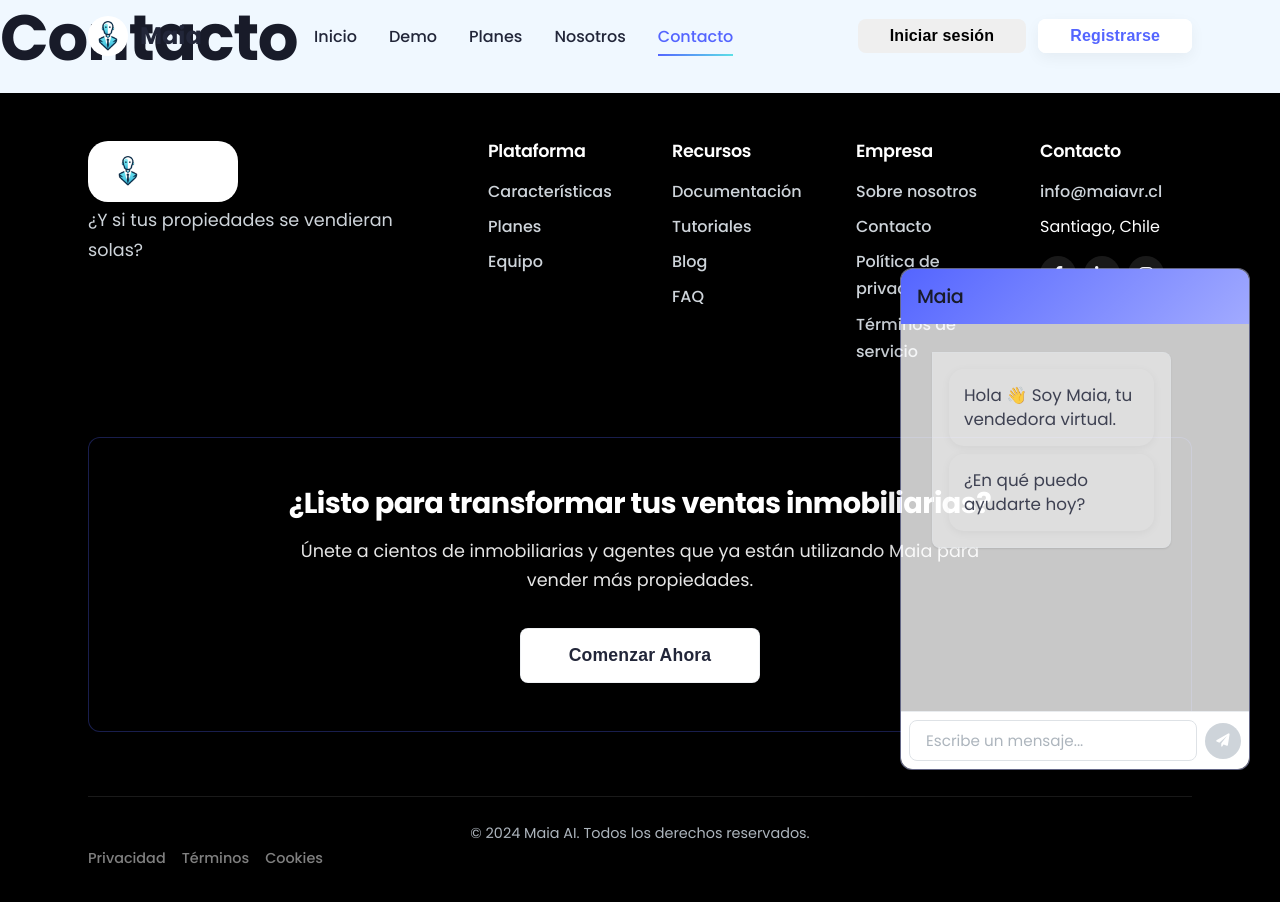
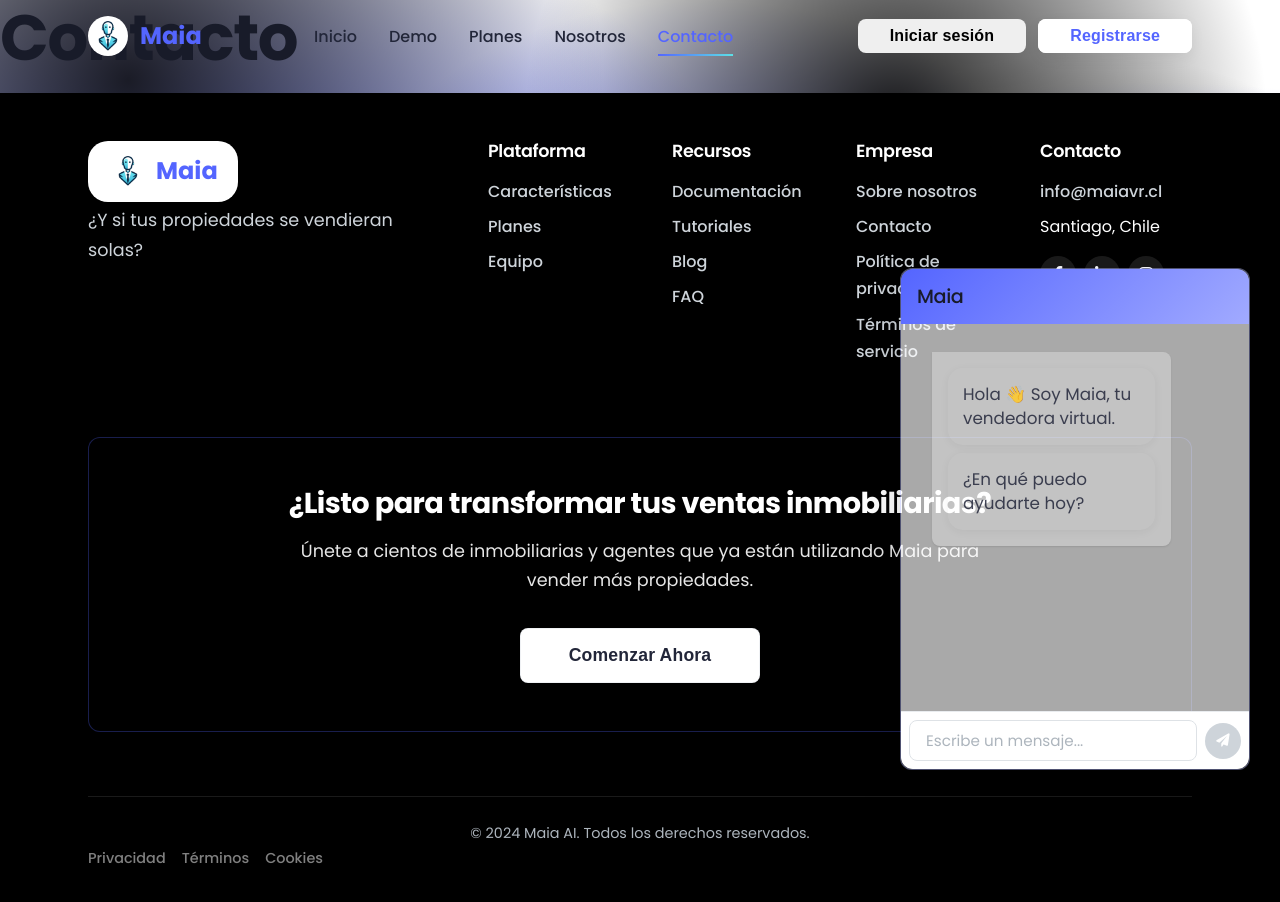
Before and after one commit to jprojas2/Maia-web, a Vue app: page /contact in a window 1280 px wide. Built offline with nearby package versions, Linux system fonts and the light colour scheme.

Commit message:
Update UI: Change logo text to purple, reduce chat opacity to 30%, fix background pattern visibility

```diff
--- a/src/App.vue
+++ b/src/App.vue
@@ -78,24 +78,24 @@
   // Purple spots
   &::before {
     background-image:
-      radial-gradient(ellipse at 15% 25%, rgba(84, 101, 255, 0.6) 0%, rgba(84, 101, 255, 0) 25%),
-      radial-gradient(circle at 35% 65%, rgba(84, 101, 255, 0.5) 0%, rgba(84, 101, 255, 0) 30%),
-      radial-gradient(ellipse at 55% 35%, rgba(84, 101, 255, 0.6) 0%, rgba(84, 101, 255, 0) 28%),
-      radial-gradient(circle at 75% 80%, rgba(84, 101, 255, 0.5) 0%, rgba(84, 101, 255, 0) 32%),
-      radial-gradient(ellipse at 90% 40%, rgba(84, 101, 255, 0.6) 0%, rgba(84, 101, 255, 0) 25%),
-      radial-gradient(circle at 25% 90%, rgba(84, 101, 255, 0.5) 0%, rgba(84, 101, 255, 0) 28%);
+      radial-gradient(ellipse at 15% 25%, rgba(84, 101, 255, 0.8) 0%, rgba(84, 101, 255, 0) 35%),
+      radial-gradient(circle at 35% 65%, rgba(84, 101, 255, 0.7) 0%, rgba(84, 101, 255, 0) 40%),
+      radial-gradient(ellipse at 55% 35%, rgba(84, 101, 255, 0.8) 0%, rgba(84, 101, 255, 0) 38%),
+      radial-gradient(circle at 75% 80%, rgba(84, 101, 255, 0.7) 0%, rgba(84, 101, 255, 0) 42%),
+      radial-gradient(ellipse at 90% 40%, rgba(84, 101, 255, 0.8) 0%, rgba(84, 101, 255, 0) 35%),
+      radial-gradient(circle at 25% 90%, rgba(84, 101, 255, 0.7) 0%, rgba(84, 101, 255, 0) 38%);
   }
 
   // Black spots
   &::after {
     background-image:
-      radial-gradient(circle at 10% 10%, rgba(0, 0, 0, 0.65) 0%, rgba(0, 0, 0, 0) 25%),
-      radial-gradient(ellipse at 30% 45%, rgba(0, 0, 0, 0.7) 0%, rgba(0, 0, 0, 0) 24%),
-      radial-gradient(ellipse at 50% 70%, rgba(0, 0, 0, 0.65) 0%, rgba(0, 0, 0, 0) 28%),
-      radial-gradient(circle at 70% 15%, rgba(0, 0, 0, 0.7) 0%, rgba(0, 0, 0, 0) 23%),
-      radial-gradient(circle at 85% 60%, rgba(0, 0, 0, 0.65) 0%, rgba(0, 0, 0, 0) 26%),
-      radial-gradient(ellipse at 15% 70%, rgba(0, 0, 0, 0.7) 0%, rgba(0, 0, 0, 0) 22%),
-      radial-gradient(circle at 60% 95%, rgba(0, 0, 0, 0.65) 0%, rgba(0, 0, 0, 0) 25%);
+      radial-gradient(circle at 10% 10%, rgba(0, 0, 0, 0.85) 0%, rgba(0, 0, 0, 0) 35%),
+      radial-gradient(ellipse at 30% 45%, rgba(0, 0, 0, 0.9) 0%, rgba(0, 0, 0, 0) 34%),
+      radial-gradient(ellipse at 50% 70%, rgba(0, 0, 0, 0.85) 0%, rgba(0, 0, 0, 0) 38%),
+      radial-gradient(circle at 70% 15%, rgba(0, 0, 0, 0.9) 0%, rgba(0, 0, 0, 0) 33%),
+      radial-gradient(circle at 85% 60%, rgba(0, 0, 0, 0.85) 0%, rgba(0, 0, 0, 0) 36%),
+      radial-gradient(ellipse at 15% 70%, rgba(0, 0, 0, 0.9) 0%, rgba(0, 0, 0, 0) 32%),
+      radial-gradient(circle at 60% 95%, rgba(0, 0, 0, 0.85) 0%, rgba(0, 0, 0, 0) 35%);
   }
 }
 
--- a/src/components/layout/AppFooter.vue
+++ b/src/components/layout/AppFooter.vue
@@ -5,7 +5,7 @@
         <div class="footer__logo">
           <div class="logo-container">
             <img src="@/assets/logomaia.png" alt="Maia" class="logo__image" />
-            <span class="logo__text">Maia</span>
+            <span class="logo__text purple-text">Maia</span>
           </div>
           <p class="footer-tagline">¿Y si tus propiedades se vendieran solas?</p>
         </div>
@@ -148,6 +148,10 @@
   color: white;
 }
 
+.purple-text {
+  color: $primary !important;
+}
+
 .footer-tagline {
   font-size: 1.1rem;
   color: $gray-400;
--- a/src/components/layout/AppHeader.vue
+++ b/src/components/layout/AppHeader.vue
@@ -5,7 +5,7 @@
         <div class="header__logo">
           <router-link to="/" class="logo">
             <img src="@/assets/logomaia.png" alt="Maia" class="logo__image" />
-            <span class="logo__text">Maia</span>
+            <span class="logo__text purple-text">Maia</span>
           </router-link>
         </div>
 
@@ -340,4 +340,9 @@
   from { opacity: 0; }
   to { opacity: 1; }
 }
+
+// Add this style for purple text
+.purple-text {
+  color: $primary !important;
+}
 </style>
--- a/src/components/ui/AiChatWidget.vue
+++ b/src/components/ui/AiChatWidget.vue
@@ -230,7 +230,7 @@
   box-shadow: $shadow-lg;
   border-radius: $border-radius-lg;
   overflow: hidden;
-  background-color: rgba(255, 255, 255, 0.4);
+  background-color: rgba(255, 255, 255, 0.3);
   border: 1px solid rgba($primary, 0.2);
   transition: all 0.3s ease;
   display: flex;
@@ -247,7 +247,7 @@
   flex-direction: column;
   height: 500px;
   max-height: 70vh;
-  background-color: rgba(255, 255, 255, 0.4);
+  background-color: rgba(255, 255, 255, 0.3);
   border-radius: $border-radius-lg;
   overflow: hidden;
 }
@@ -276,7 +276,7 @@
   flex: 1;
   overflow-y: auto;
   padding: $spacing-md;
-  background-color: rgba(255, 255, 255, 0.4);
+  background-color: rgba(255, 255, 255, 0.3);
   display: flex;
   flex-direction: column;
   gap: $spacing-sm;
@@ -292,10 +292,9 @@
     margin-left: auto;
 
     .message-content {
-      background-color: rgba(255, 255, 255, 0.4);
+      background-color: rgba(255, 255, 255, 0.3);
       color: #000000;
       border-radius: $border-radius $border-radius 0 $border-radius;
-      border: 1px solid rgba($primary, 0.3);
     }
   }
 
@@ -303,11 +302,10 @@
     margin-right: auto;
 
     .message-content {
-      background-color: rgba(255, 255, 255, 0.4);
+      background-color: rgba(255, 255, 255, 0.3);
       color: #000000;
       border-radius: 0 $border-radius $border-radius $border-radius;
       box-shadow: 0 1px 2px rgba(0, 0, 0, 0.1);
-      border: 1px solid rgba($gray-300, 0.5);
     }
   }
 }
--- a/src/styles/main.scss
+++ b/src/styles/main.scss
@@ -30,7 +30,7 @@
   font-size: $font-size-base;
   line-height: 1.7;
   color: $dark;
-  background-color: $light-blue-bg;
+  background-color: transparent;
   margin: 0;
   padding: 0;
   width: 100vw;
@@ -43,7 +43,7 @@
 
 // Add a full-width background element to ensure coverage
 #app {
-  background-color: $light-blue-bg;
+  background-color: transparent;
   min-height: 100vh;
   width: 100vw;
   overflow-x: hidden;
@@ -142,13 +142,14 @@
   width: 100%;
   position: relative;
   overflow: hidden;
+  background-color: transparent;
 
   @media (max-width: $breakpoint-md) {
     padding: $spacing-2xl 0;
   }
 
   &--light {
-    background-color: white;
+    background-color: rgba(255, 255, 255, 0.5);
     width: 100%;
     box-shadow: 0 1px 3px rgba(0, 0, 0, 0.02);
   }
@@ -160,7 +161,7 @@
   }
 
   &--gray {
-    background-color: white;
+    background-color: rgba(255, 255, 255, 0.7);
     width: 100%;
   }
 
@@ -212,7 +213,7 @@
 
 // Cards
 .card {
-  background: white;
+  background: rgba(255, 255, 255, 0.7);
   border-radius: $border-radius-lg;
   box-shadow: 0 8px 30px rgba(0, 0, 0, 0.06);
   padding: $spacing-lg;
```
